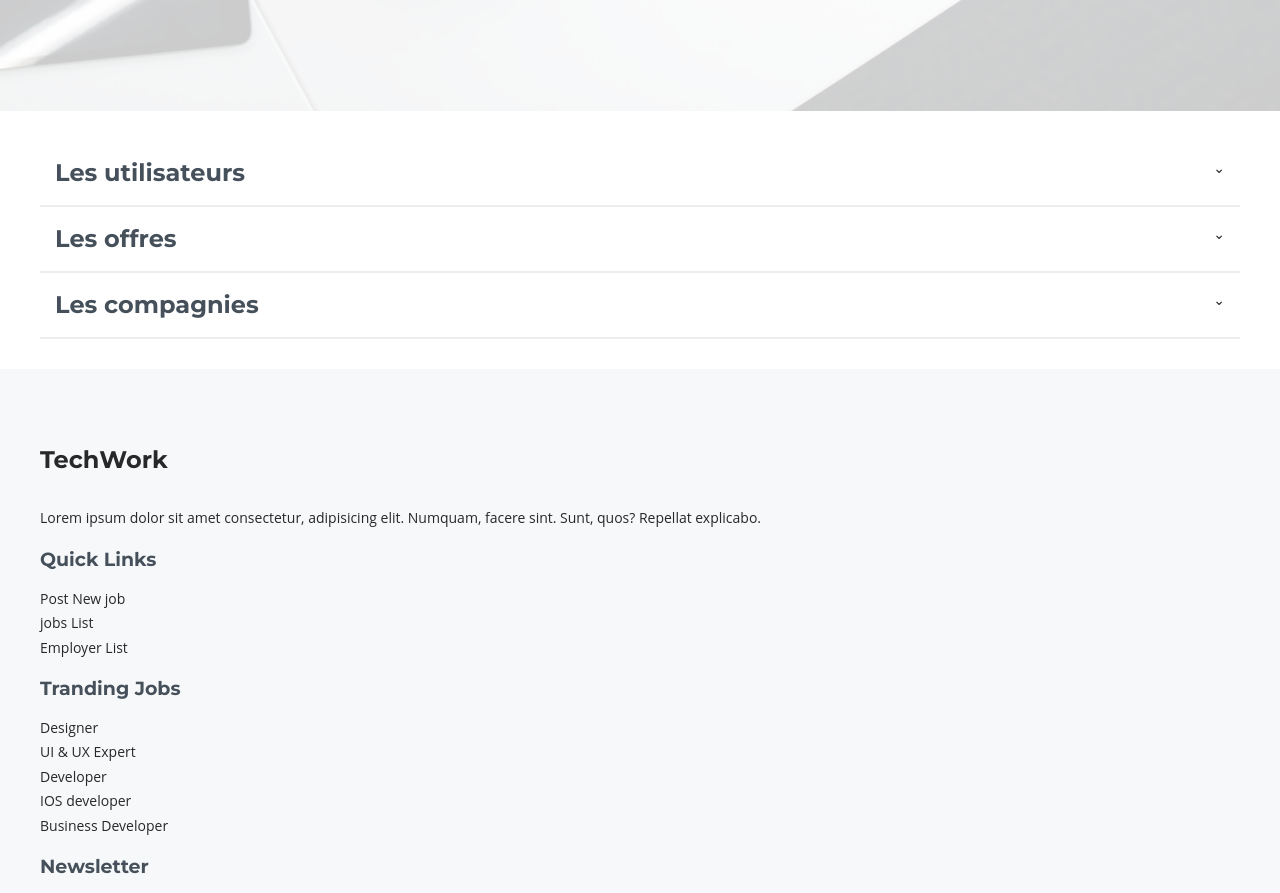
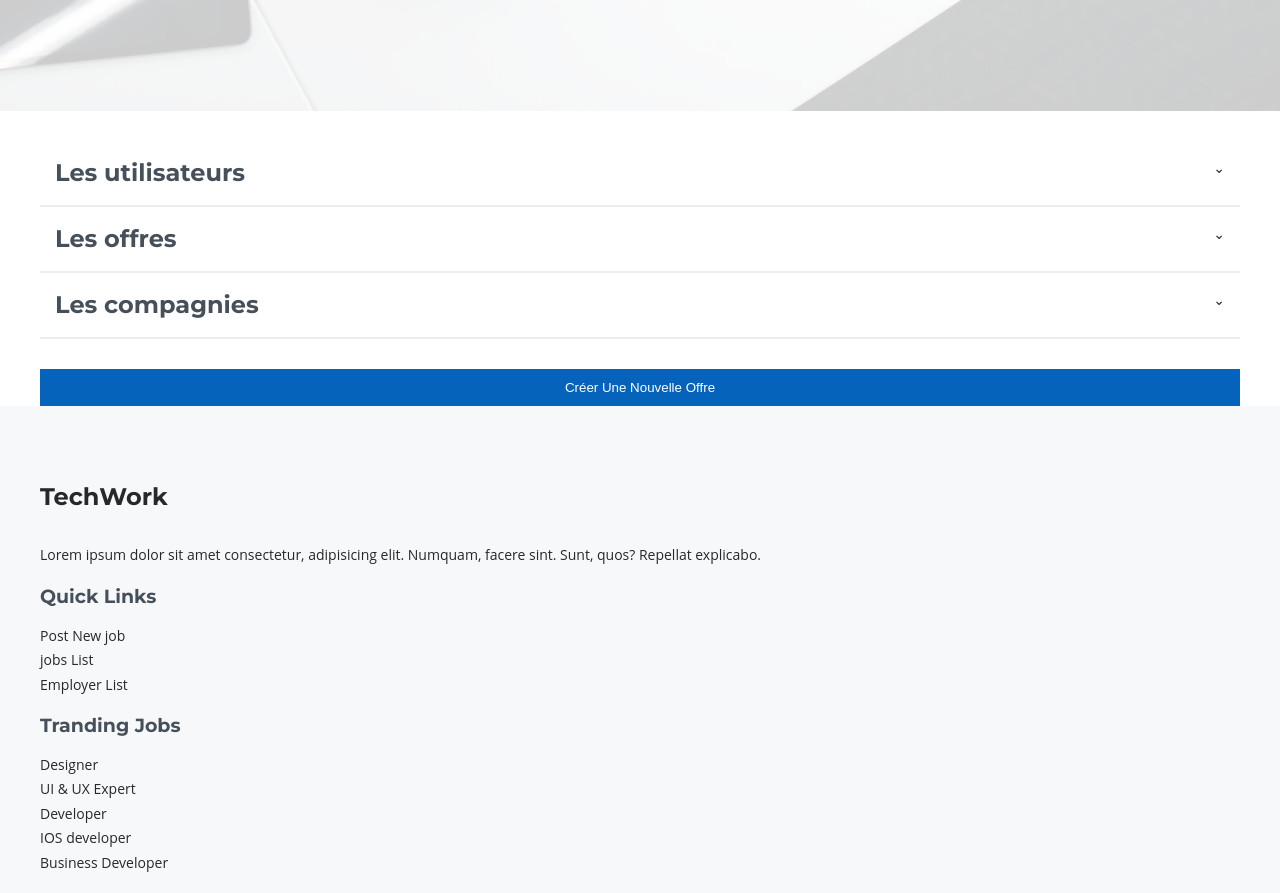
Before and after one commit to flo99o/Front_Tech, a React (Create React App) app: page /profile/1/1 in a window 1280 px wide. Shown: the part 1015-1908 px from the top of the page. Built offline with nearby package versions, Linux system fonts and the light colour scheme.

Commit message:
added button 'creer une nouvelle offre'

```diff
--- a/src/css/style.css
+++ b/src/css/style.css
@@ -91,6 +91,11 @@ th {
   min-width: 72px;
   color: var(--color-tertiary);
   text-transform: uppercase; }
+
+.container {
+  display: flex;
+  flex-direction: column;
+  justify-content: center; }
 
 h1, h2, h6 {
   color: var(--color-secondary-title); }
--- a/src/pages/ProfilePage.js
+++ b/src/pages/ProfilePage.js
@@ -75,6 +75,7 @@ const ProfilePage = () => {
             </div>
           </div>
         </div>
+        <button className="btn">Créer une nouvelle offre</button>
       </div>
     </div>
   );
--- a/src/sass/base/_base.scss
+++ b/src/sass/base/_base.scss
@@ -110,3 +110,9 @@ th{
   color: var(--color-tertiary);
   text-transform: uppercase;
 }
+
+.container {
+  display: flex;
+  flex-direction: column;
+  justify-content: center;
+}
```
